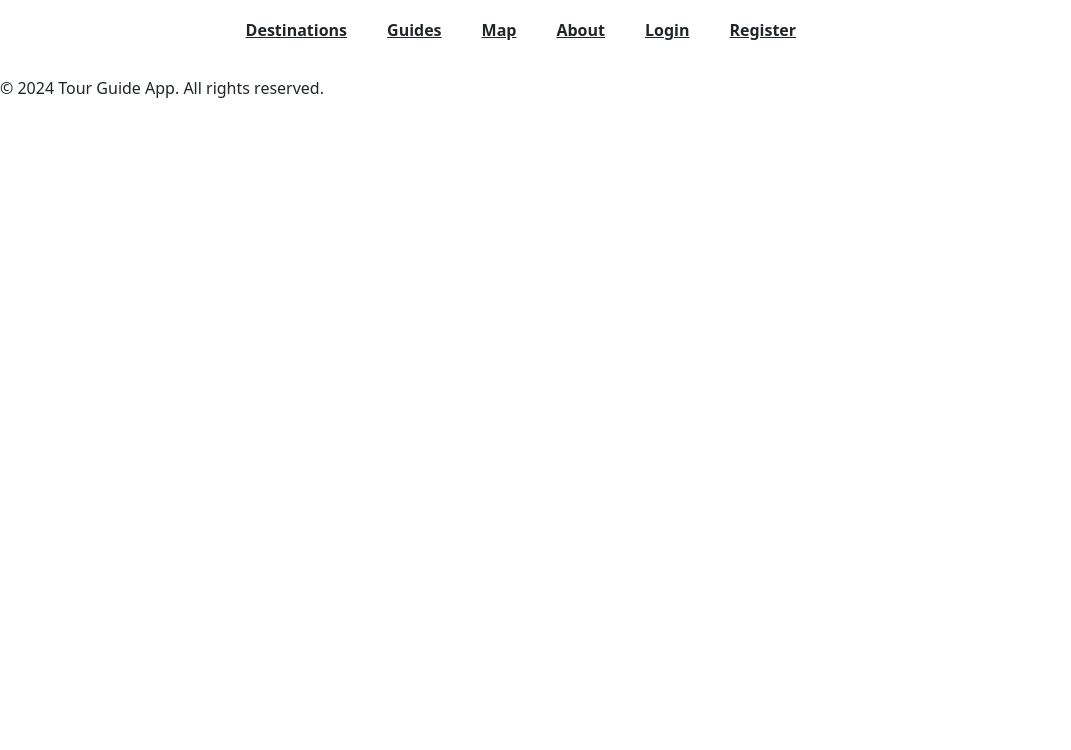
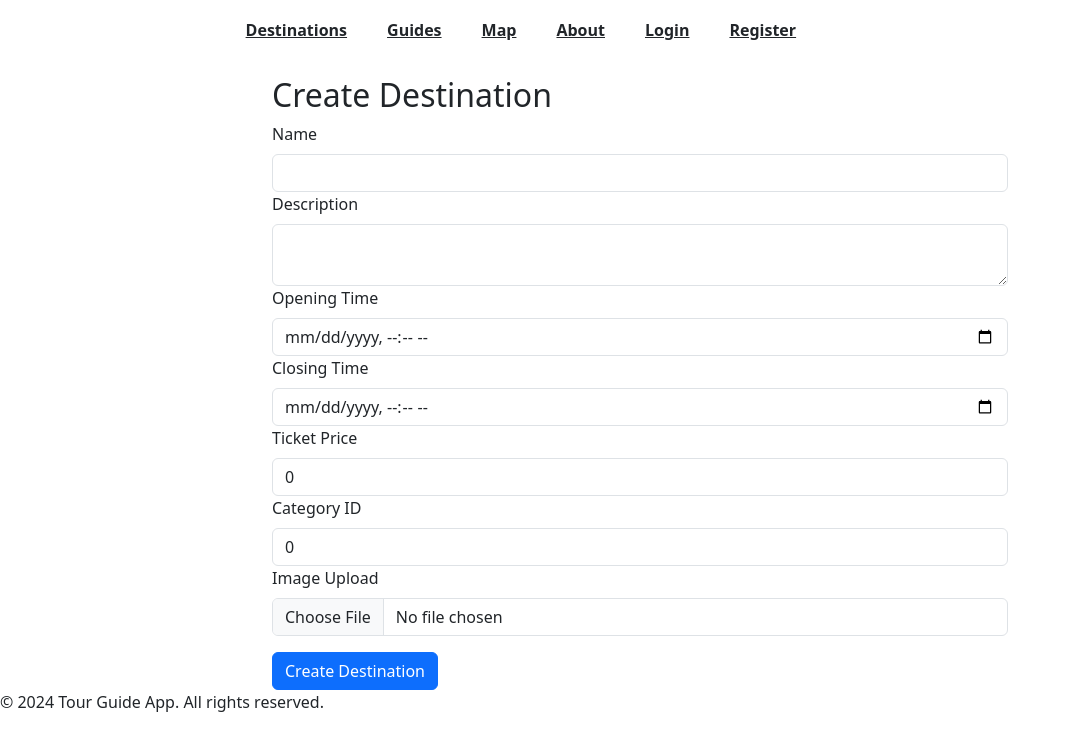
Before and after one commit to acemalsert/TourGuide-Client, a React (Vite) app: page /createDestination in a window 1280 px wide. Shown: the top 750 px of the page, without its empty margins (0-1071 px from the left). Built offline with nearby package versions, Linux system fonts and the light colour scheme.

Commit message:
CreateDestination component implemented

```diff
--- a/src/App.jsx
+++ b/src/App.jsx
@@ -12,6 +12,7 @@ import DestinationDetail from './components/DestinationDetail/DestinationDetail.
 import Guides from './components/Guides/Guides.jsx';
 import GuideDetail from './components/GuideDetail/GuideDetail.jsx';
 import Profile from './components/Profile/Profile.jsx';
+import CreateDestination from './components/CreateDestination/CreateDestination.jsx';
 
 function App() {
   const panoramaImage = 'https://pchen66.github.io/Panolens/examples/asset/textures/equirectangular/field.jpg';
@@ -24,6 +25,7 @@ function App() {
         <Route path="/login" element={<Login />} />
         <Route path="/register" element={<Register />} />
         <Route path="/destinations" element={<Destinations />} />
+        <Route path="/createDestination" element = {<CreateDestination/>}></Route>
         <Route path="/guides" element={<Guides/>} />
         <Route path = "/guides/:id" element ={<GuideDetail />}></Route>
         <Route path="/about" element={<About />} />
--- /dev/null
+++ b/src/components/CreateDestination/CreateDestination.jsx
@@ -0,0 +1,147 @@
+import React, { useState } from 'react';
+import { Form, Button, Container, Row, Col } from 'react-bootstrap';
+import axios from 'axios';
+
+const CreateDestination = () => {
+  const [formData, setFormData] = useState({
+    name: '',
+    description: '',
+    openingTime: '', // datetime-local için
+    closingTime: '', // datetime-local için
+    ticketPrice: 0,
+    imageData: '',
+    categoryId: 0
+  });
+
+  const handleInputChange = (e) => {
+    const { name, value } = e.target;
+    setFormData({ ...formData, [name]: value });
+  };
+
+  const handleImageUpload = (e) => {
+    const file = e.target.files[0];
+    if (file) {
+      const reader = new FileReader();
+      reader.onloadend = () => {
+        setFormData({ ...formData, imageData: reader.result.split(',')[1] });
+      };
+      reader.readAsDataURL(file);
+    }
+  };
+
+  const handleSubmit = async (e) => {
+    e.preventDefault();
+
+    const requestData = {
+      name: formData.name,
+      description: formData.description,
+      openingTime: new Date(formData.openingTime).toISOString(),
+      closingTime: new Date(formData.closingTime).toISOString(),
+      ticketPrice: formData.ticketPrice,
+      imageData: formData.imageData,
+      categoryId: formData.categoryId
+    };
+
+    try {
+      await axios.post('http://localhost:5008/api/Destination/CreateDestination', requestData);
+      alert('Destination created successfully!');
+    } catch (error) {
+      console.error('Error creating destination:', error);
+      alert('Failed to create destination. Please try again.');
+    }
+  };
+
+  return (
+    <Container>
+      <Row className="justify-content-md-center">
+        <Col md={8}>
+          <h2>Create Destination</h2>
+          <Form onSubmit={handleSubmit}>
+            <Form.Group controlId="name">
+              <Form.Label>Name</Form.Label>
+              <Form.Control
+                type="text"
+                name="name"
+                value={formData.name}
+                onChange={handleInputChange}
+                required
+              />
+            </Form.Group>
+
+            <Form.Group controlId="description">
+              <Form.Label>Description</Form.Label>
+              <Form.Control
+                as="textarea"
+                name="description"
+                value={formData.description}
+                onChange={handleInputChange}
+                required
+              />
+            </Form.Group>
+
+            <Form.Group controlId="openingTime">
+              <Form.Label>Opening Time</Form.Label>
+              <Form.Control
+                type="datetime-local"
+                name="openingTime"
+                value={formData.openingTime}
+                onChange={handleInputChange}
+                required
+              />
+            </Form.Group>
+
+            <Form.Group controlId="closingTime">
+              <Form.Label>Closing Time</Form.Label>
+              <Form.Control
+                type="datetime-local"
+                name="closingTime"
+                value={formData.closingTime}
+                onChange={handleInputChange}
+                required
+              />
+            </Form.Group>
+
+            <Form.Group controlId="ticketPrice">
+              <Form.Label>Ticket Price</Form.Label>
+              <Form.Control
+                type="number"
+                name="ticketPrice"
+                value={formData.ticketPrice}
+                onChange={handleInputChange}
+                required
+              />
+            </Form.Group>
+
+            <Form.Group controlId="categoryId">
+              <Form.Label>Category ID</Form.Label>
+              <Form.Control
+                type="number"
+                name="categoryId"
+                value={formData.categoryId}
+                onChange={handleInputChange}
+                required
+              />
+            </Form.Group>
+
+            <Form.Group controlId="imageUpload">
+              <Form.Label>Image Upload</Form.Label>
+              <Form.Control
+                type="file"
+                name="imageUpload"
+                accept="image/*"
+                onChange={handleImageUpload}
+                required
+              />
+            </Form.Group>
+
+            <Button variant="primary" type="submit" className="mt-3">
+              Create Destination
+            </Button>
+          </Form>
+        </Col>
+      </Row>
+    </Container>
+  );
+};
+
+export default CreateDestination;
```
Also changed, not shown: src/components/Destinations/Destinations.jsx (+8 -4 lines).
